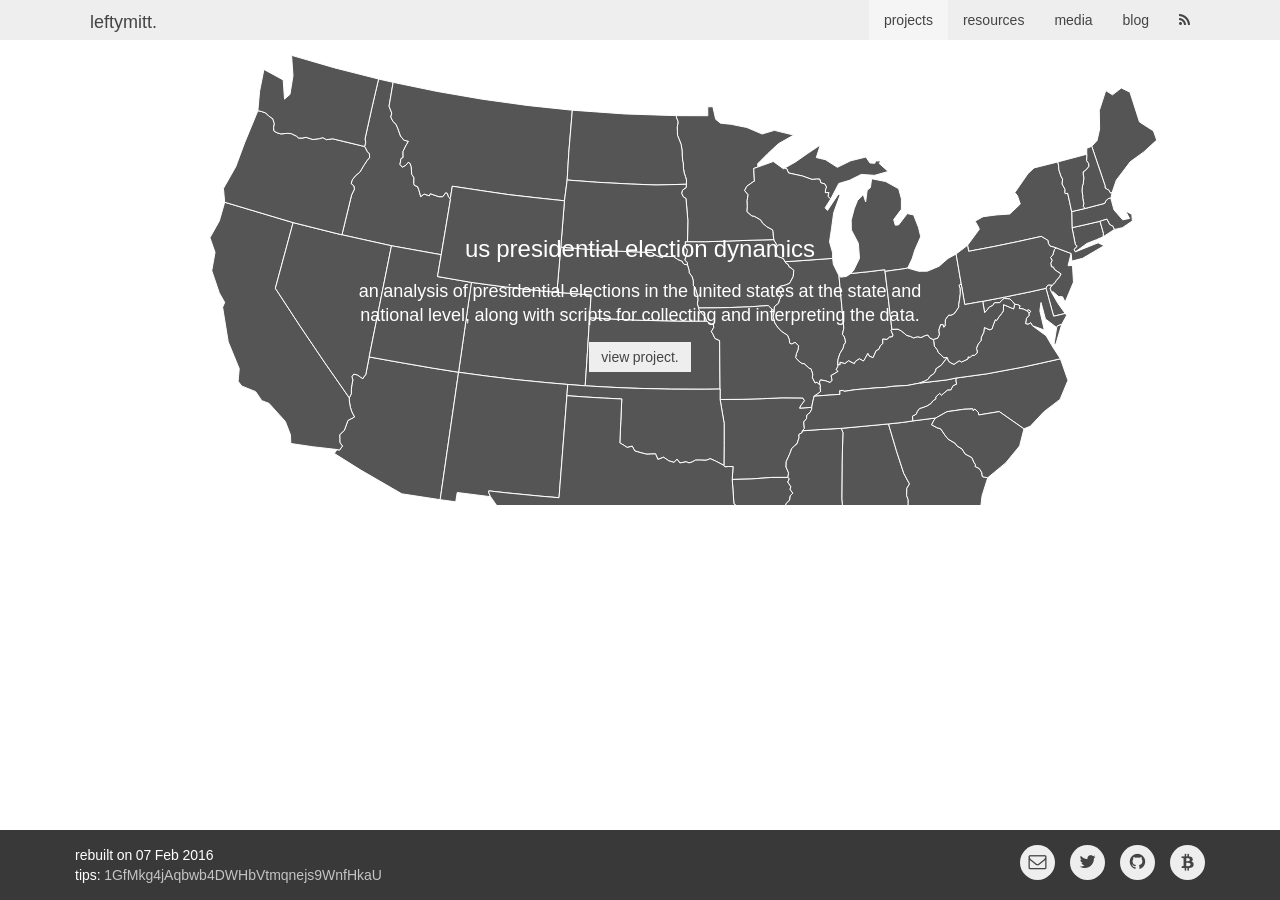
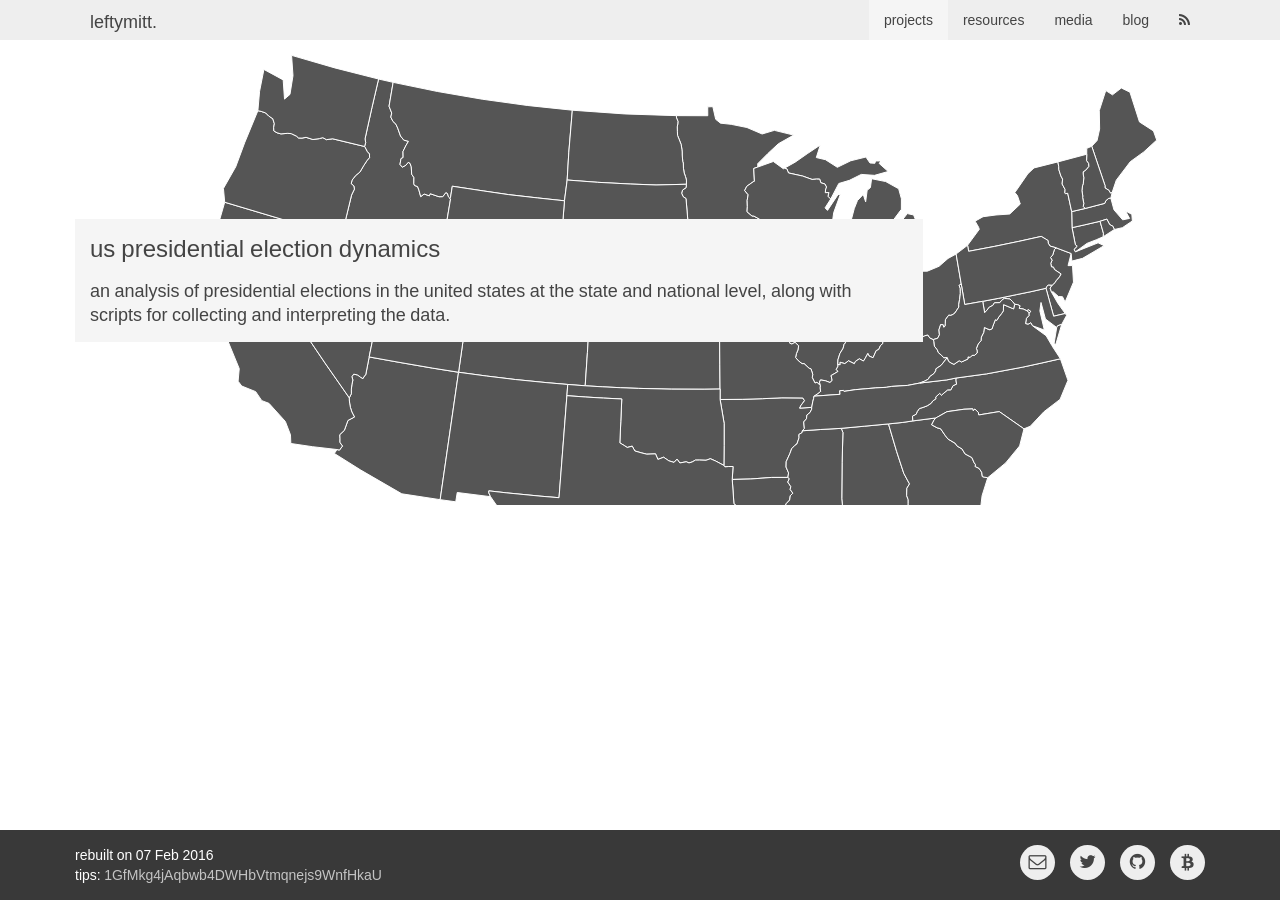
Before and after one commit to leftymitt/leftymitt.com, a Jekyll site: the page built from projects/index.html, in a window 1280 px wide. Built offline with Jekyll 4.4.1, drawn with Linux system fonts in a browser that asks for light colours.

Commit message:
change project page to display info in panels

```diff
--- a/projects/index.html
+++ b/projects/index.html
@@ -5,30 +5,30 @@ tag: "where to go and what to see, all with love and irony."
 ---
 
 <div class="uk-container uk-container-center">
-	<!-- <div class="uk-container-center"> -->
 	{% assign sorted_projects = site.projects | sort: 'added_date' | reverse %}
 	{% for project in sorted_projects %}
 	<div data-uk-parallax="{bg:'-200'}"
         style="background-image:url('{{ site.images }}/{{ project.banner }}'); height:50vh"
-	     class="uk-flex uk-flex-center uk-flex-middle">
-		<div class="uk-width-medium-2-3 uk-width-large-1-2 uk-text-center">
-		<!-- <div class="uk-width-medium-2-3 uk-width-large-1-3 uk-text-center"> -->
-			{% if project.link %} <a href="{{ project.link }}">
-			{% else %} <a href="{{ project.url }}">
-			{% endif %}
-				<br>
-				<h2 class="uk-h2 uk-text-contrast">{{ project.title }}</h2>
-				<p class="uk-text-large uk-hidden-small uk-text-contrast">
-					{{ project.tag }}
-				</p>
-				<button class="uk-button uk-button-default">view project.</button>
-			</a>
+	     class="uk-flex uk-flex-middle uk-flex-left">
+		{% if project.link %} <a href="{{ project.link }}">
+		{% else %} <a href="{{ project.url }}">
+		{% endif %}
+		<div class="uk-panel uk-panel-box uk-width-large-3-4">
+			<div class="uk-h2">
+				{{ project.title }}
+				{% if project.link %}
+				<div class="uk-float-right">
+					&nbsp<i class="uk-icon-external-link"></i>
+				</div>
+				{% endif %}
+			</div>
+			<p class="uk-text-large uk-hidden-small">
+				{{ project.tag }}
+			</p>
 		</div>
+		</a>
 	</div>
 	{% unless project == sorted_projects.last %}
-	<!--
-	<div class="uk-container uk-container-center uk-margin-large"><hr></div>
-	-->
 	<hr class="uk-margin-large">
 	{% endunless %}
 	{% endfor %}
```
